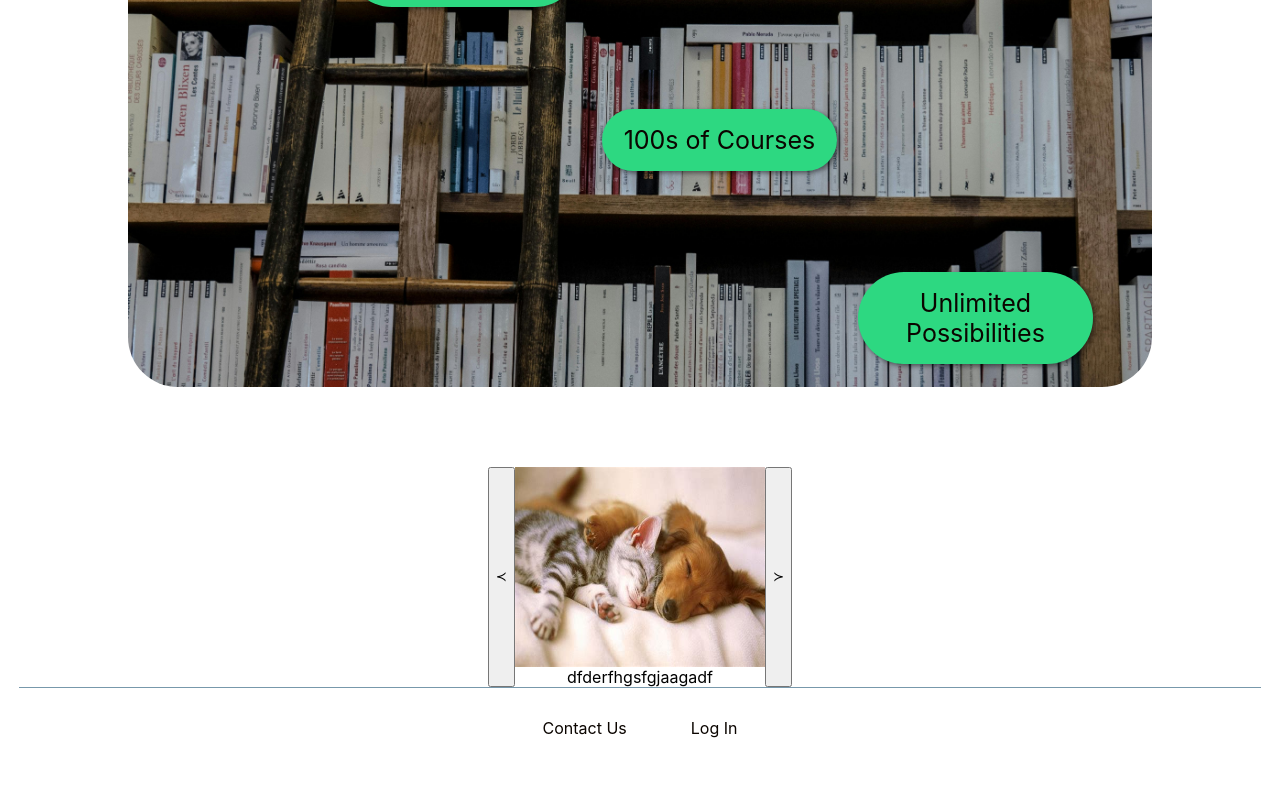
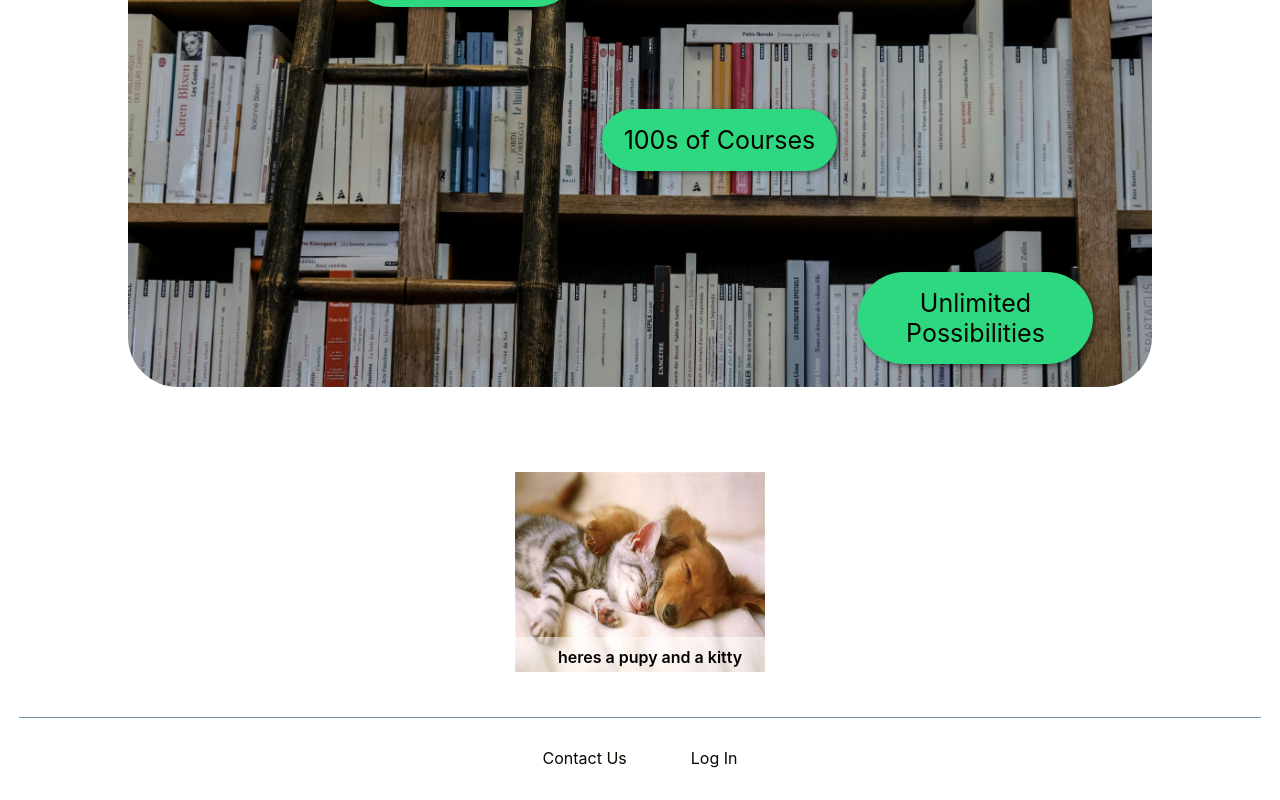
Before and after one commit to CamTangalakis/Self, a React (Create React App) app in the folder client/: page / in a window 1280 px wide. Shown: the part 1848-2648 px from the top of the page. Before the commit the page ends 2618 px from the top, so only its background shows below. Built offline with nearby package versions, Linux system fonts and the light colour scheme.

Commit message:
styling carousel sorta

```diff
--- a/client/src/common/carousel/index.css
+++ b/client/src/common/carousel/index.css
@@ -1,15 +1,53 @@
 .carouselContainer {
   display: flex;
   margin: auto;
+  overflow: hidden;
+  height: 250px;
 }
 
 .carouselItem {
   display: flex;
   flex-direction: column;
+  height: 100%;
 }
 
 .carouselImage {
   width: 250px;
   aspect-ratio: 3 / 4;
+  height: 100%;
   margin: auto;
 }
+
+.carouselText {
+  position: relative;
+  bottom: 2.5rem;
+  background: rgba(255, 255, 255, 0.5);
+  padding: 10px;
+  font-weight: 600;
+  text-wrap: wrap;
+  width: 100%;
+}
+
+.carouselButton {
+  position: relative;
+  display: flex;
+  align-items: center;
+  padding: 5px;
+  opacity: 0;
+  width: 2rem;
+  height: 200px;
+  bottom: -0.3rem;
+
+  &:hover {
+    background-color: var(--blue);
+    opacity: 0.5;
+  }
+}
+
+.--prev {
+  left: 2rem;
+}
+
+.--next {
+  right: 2rem;
+}
--- a/client/src/common/carousel/index.js
+++ b/client/src/common/carousel/index.js
@@ -7,22 +7,22 @@ import "./index.css";
 
 const items = [
   {
-    title: "dfagadf",
+    title: "ooh look a puppy",
     desc: "dafgadfg",
     image: puppy,
   },
   {
-    title: "dfderfhgsfgjaagadf",
+    title: "heres a pupy and a kitty",
     desc: "dafdafgdvgadfg",
     image: puppykitty,
   },
   {
-    title: "dsfasdgdfagadf",
+    title: "loook how cute",
     desc: "asarderghdfvdafgadfg",
     image: anotherpuppy,
   },
   {
-    title: "uiouhykhgjkdfagadf",
+    title: "this is what atticus looked like when he was a baby :)",
     desc: "hnmgyuijkgdafgadfg",
     image: corgipuppy,
   },
@@ -49,23 +49,30 @@ const Carousel = () => {
     }
   };
 
-  setTimeout(() => {
-    nextSlide();
-  }, 5000);
+  React.useEffect(() => {
+    setTimeout(() => {
+      nextSlide();
+    }, 5000);
+  }, [index]);
 
   return (
     <div className="carouselContainer">
-      <button onClick={prevSlide}>≺</button>
+      <button className="carouselButton --prev" onClick={prevSlide}>
+        ≺
+      </button>
       <div className="carouselItem">
         <img
           className="carouselImage"
           style={{ height: "200px" }}
           src={items[index].image.default}
+          alt={items[index].image.alt}
         />
-        {items[index].title}
+        <div className="carouselText">{items[index].title}</div>
       </div>
 
-      <button onClick={nextSlide}>≻</button>
+      <button className="carouselButton --next" onClick={nextSlide}>
+        ≻
+      </button>
     </div>
   );
 };
--- a/client/src/pages/common/Landing.js
+++ b/client/src/pages/common/Landing.js
@@ -9,7 +9,11 @@ const LandingPage = () => {
   return (
     <div className="landingContainer">
       <div className="landingOne">
-        <img src={chalkboard.default} className="landingImage" />
+        <img
+          src={chalkboard.default}
+          alt="chalkboard"
+          className="landingImage"
+        />
 
         <div className="landingHeader">
           <span>SELf Educated</span>
@@ -35,7 +39,7 @@ const LandingPage = () => {
       </div>
 
       <div className="landingStatsContainer">
-        <img src={bookshelf.default} className="landingImage" />
+        <img src={bookshelf.default} alt="bookshelf" className="landingImage" />
         <div className="landingStats">
           <div className="landingStat stat1">30,000 Students Served</div>
           <div className="landingStat stat2">20 Disctricts Represented</div>
```
